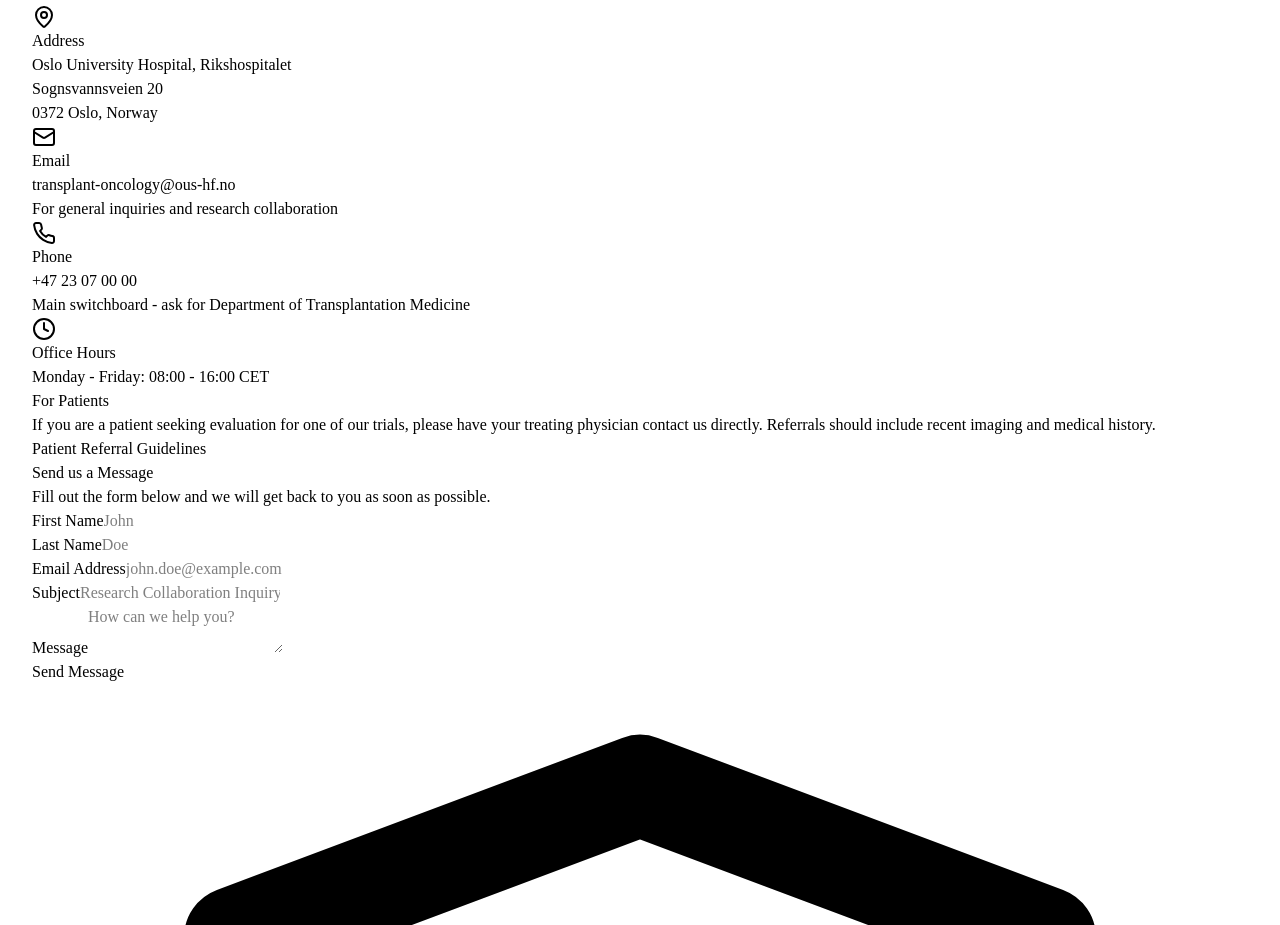
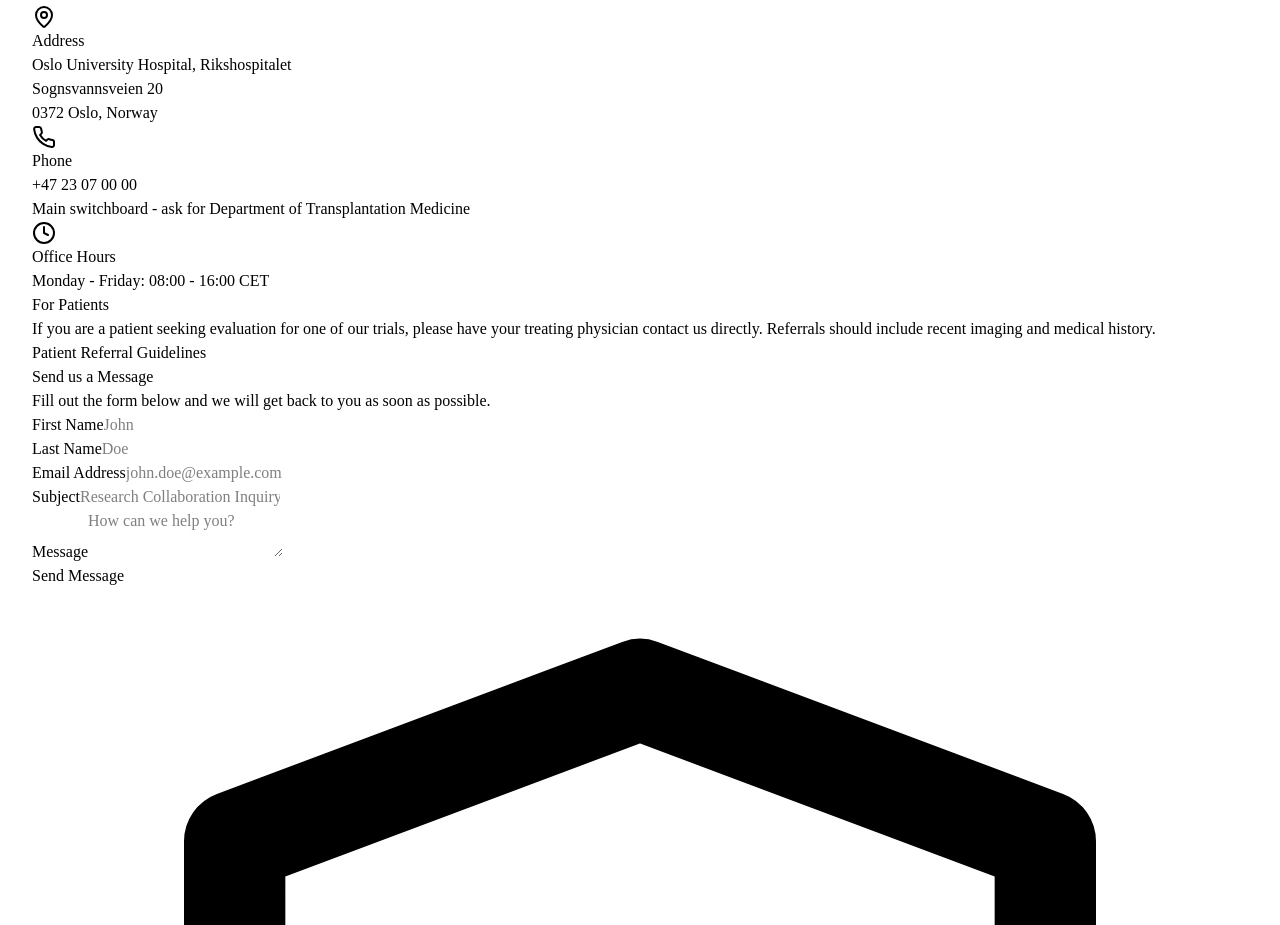
Before and after one commit to Magnustheboss/oslo_transplant_oncology, a React (Vite) app in the folder client/: page /contact in a window 1280 px wide. Shown: the part 1362-2287 px from the top of the page. Built offline with nearby package versions, Linux system fonts and the light colour scheme.

Commit message:
Checkpoint: Removed the non-existent email address for the transplant oncology group from the Contact page as requested by the user.

```diff
--- a/client/src/pages/Contact.tsx
+++ b/client/src/pages/Contact.tsx
@@ -43,20 +43,7 @@ export default function Contact() {
                       </div>
                     </div>
 
-                    <div className="flex items-start gap-4">
-                      <div className="w-10 h-10 rounded-full bg-primary/10 flex items-center justify-center text-primary shrink-0">
-                        <Mail className="w-5 h-5" />
-                      </div>
-                      <div>
-                        <h4 className="font-bold text-slate-900 mb-1">Email</h4>
-                        <p className="text-slate-600">
-                          transplant-oncology@ous-hf.no
-                        </p>
-                        <p className="text-xs text-slate-400 mt-1">
-                          For general inquiries and research collaboration
-                        </p>
-                      </div>
-                    </div>
+                    {/* Email removed as per request */}
 
                     <div className="flex items-start gap-4">
                       <div className="w-10 h-10 rounded-full bg-primary/10 flex items-center justify-center text-primary shrink-0">
```
